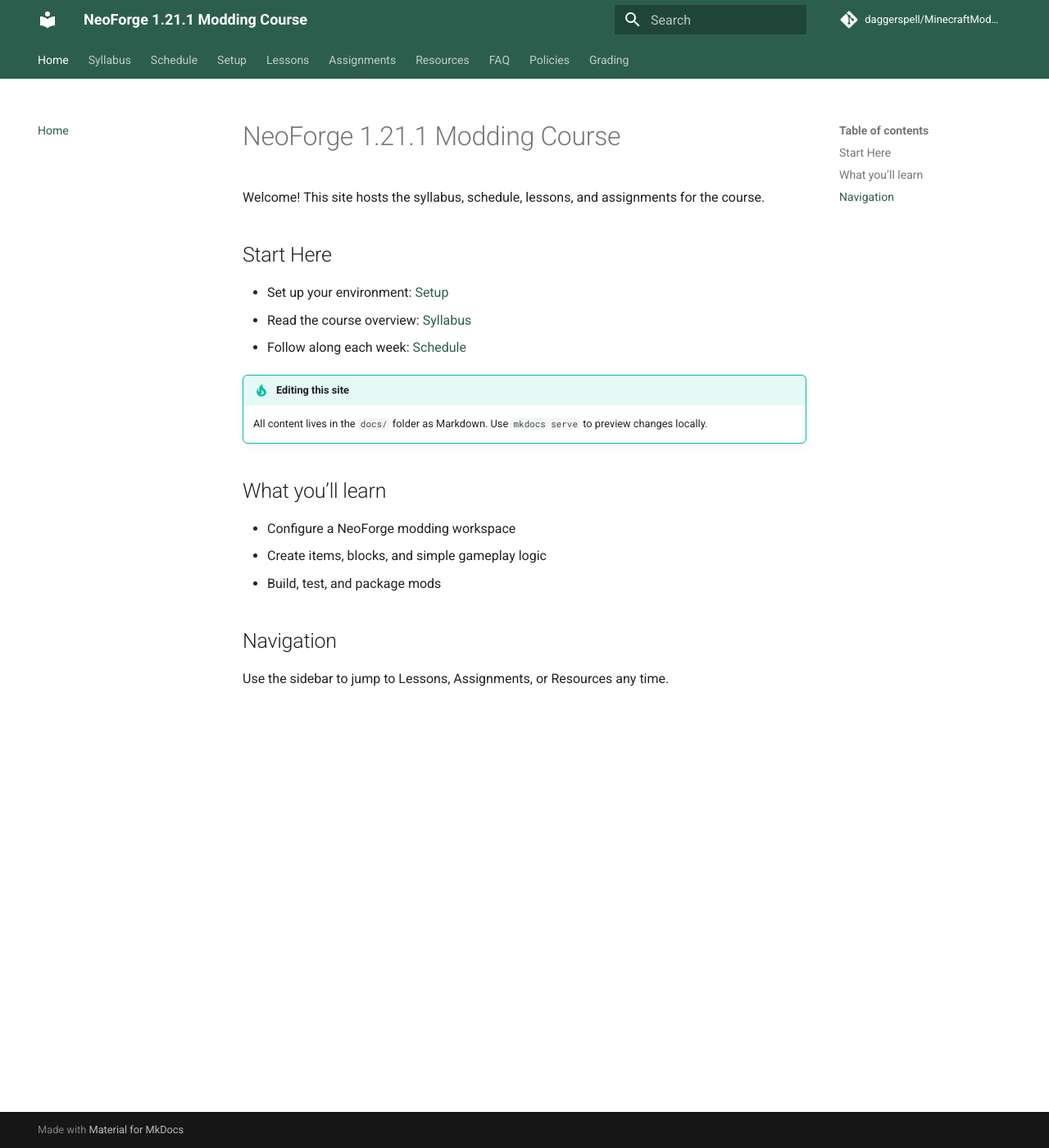
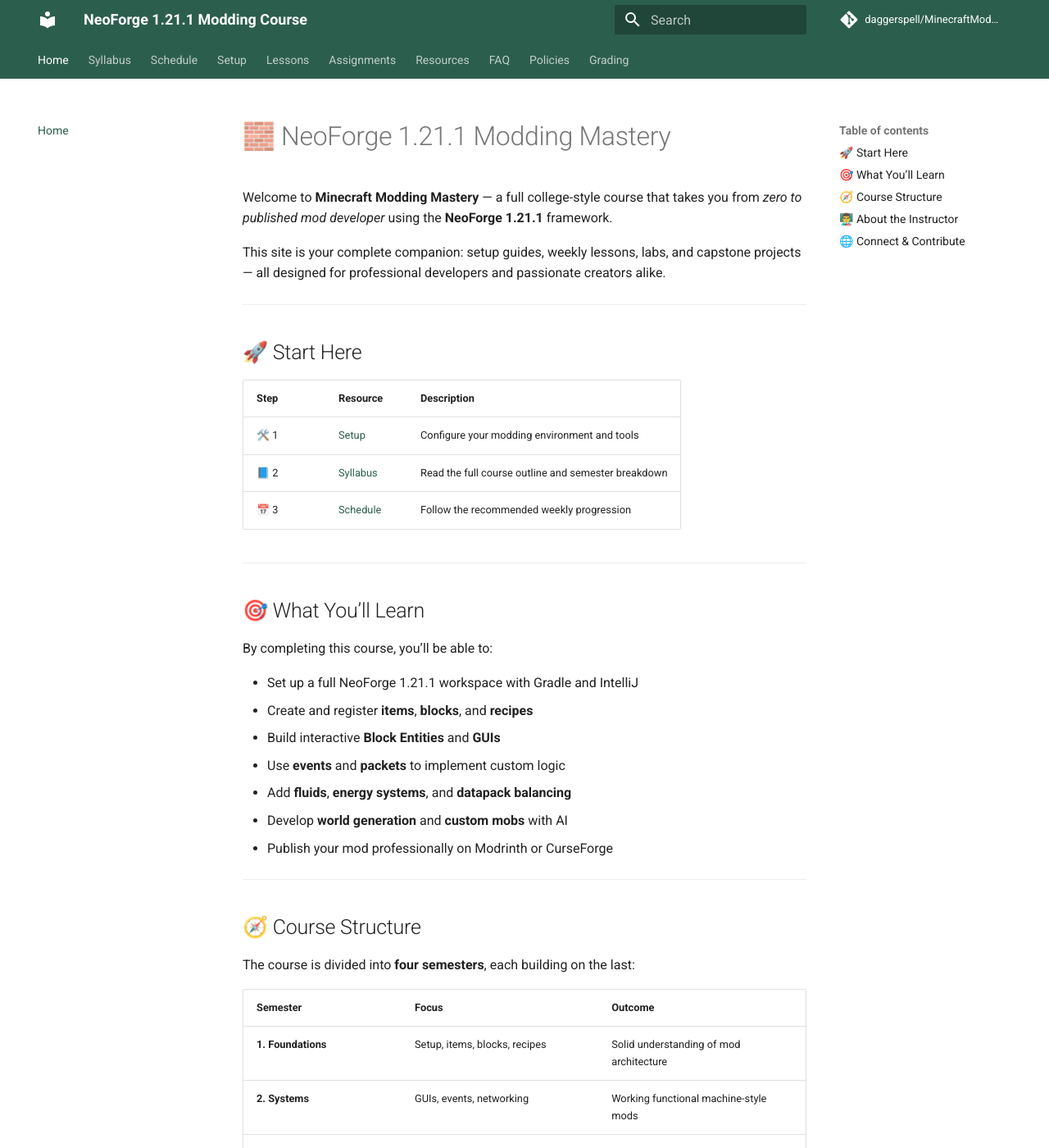
Before and after one commit to daggerspell/MinecraftModdingCourse, an MkDocs documentation site: the page built from docs/index.md, in a window 1280 px wide and 1400 px high. Shown: the whole window at 82% size. Built offline with MkDocs 1.6.1 and Material for MkDocs 9.7.7, drawn with Linux system fonts in a browser that asks for light colours; comment, search, counter and statistics services are not loaded; some of the changed text lies outside the part shown.

Commit message:
Updated index and added license

```diff
--- a/docs/index.md
+++ b/docs/index.md
@@ -1,27 +1,70 @@
 ---
 title: NeoForge 1.21.1 Modding Course
-description: Start here to set up your environment and follow the syllabus.
+description: Learn to build professional Minecraft mods from the ground up using NeoForge 1.21.1.
 ---
 
-# NeoForge 1.21.1 Modding Course
+# 🧱 NeoForge 1.21.1 Modding Mastery
 
-Welcome! This site hosts the syllabus, schedule, lessons, and assignments for the course.
+Welcome to **Minecraft Modding Mastery** — a full college-style course that takes you from _zero to published mod developer_ using the **NeoForge 1.21.1** framework.
 
-## Start Here
+This site is your complete companion: setup guides, weekly lessons, labs, and capstone projects — all designed for professional developers and passionate creators alike.
 
-- Set up your environment: [Setup](setup.md)
-- Read the course overview: [Syllabus](syllabus.md)
-- Follow along each week: [Schedule](schedule.md)
+---
 
-!!! tip "Editing this site"
-    All content lives in the `docs/` folder as Markdown. Use `mkdocs serve` to preview changes locally.
+## 🚀 Start Here
 
-## What you’ll learn
+| Step | Resource                | Description                                         |
+| ---- | ----------------------- | --------------------------------------------------- |
+| 🛠️ 1 | [Setup](setup.md)       | Configure your modding environment and tools        |
+| 📘 2 | [Syllabus](syllabus.md) | Read the full course outline and semester breakdown |
+| 📅 3 | [Schedule](schedule.md) | Follow the recommended weekly progression           |
 
-- Configure a NeoForge modding workspace
-- Create items, blocks, and simple gameplay logic
-- Build, test, and package mods
+---
 
-## Navigation
+## 🎯 What You’ll Learn
 
-Use the sidebar to jump to Lessons, Assignments, or Resources any time.
+By completing this course, you’ll be able to:
+
+- Set up a full NeoForge 1.21.1 workspace with Gradle and IntelliJ
+- Create and register **items**, **blocks**, and **recipes**
+- Build interactive **Block Entities** and **GUIs**
+- Use **events** and **packets** to implement custom logic
+- Add **fluids**, **energy systems**, and **datapack balancing**
+- Develop **world generation** and **custom mobs** with AI
+- Publish your mod professionally on Modrinth or CurseForge
+
+---
+
+## 🧭 Course Structure
+
+The course is divided into **four semesters**, each building on the last:
+
+| Semester                        | Focus                                   | Outcome                                 |
+| ------------------------------- | --------------------------------------- | --------------------------------------- |
+| **1. Foundations**              | Setup, items, blocks, recipes           | Solid understanding of mod architecture |
+| **2. Systems**                  | GUIs, events, networking                | Working functional machine-style mods   |
+| **3. World & Entities**         | Worldgen, mobs, immersion               | Fully realized gameplay environments    |
+| **4. Professional Development** | Optimization, compatibility, publishing | A polished, release-ready mod           |
+
+---
+
+## 👨‍🏫 About the Instructor
+
+Hello, I’m **Dagger Spell** — a software engineer and creative world-builder with 20+ years of programming experience.
+This course distills the best modern NeoForge practices into an accessible, project-based curriculum designed for serious learners who want to build _real_, feature-rich Minecraft mods.
+
+You’ll not only learn how to code mods, but how to **think like a mod developer** — balancing creativity, structure, and performance.
+
+---
+
+## 🌐 Connect & Contribute
+
+- 💬 [Join the Discussion](https://discord.gg/) _(optional community link)_
+- 💻 [View Source on GitHub](https://github.com/DaggerSpell/MinecraftModdingCourse)
+- 🧾 Licensed under [CC BY-NC-SA 4.0](https://creativecommons.org/licenses/by-nc-sa/4.0/)
+  You may share and adapt this material non-commercially, with proper credit and the same license.
+
+---
+
+> _“Code the worlds you wish to explore.”_
+> — **Dagger Spell**
```
Also changed, not shown: docs/LICENSE.md (added, +35 -0 lines).
